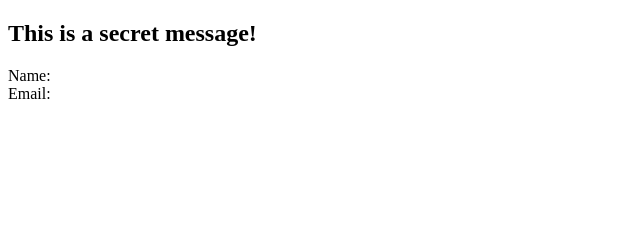
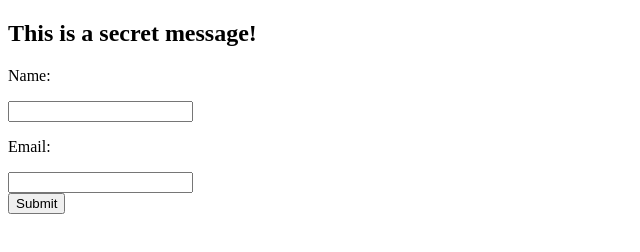
Before and after one commit to fullstack-decal-fa22/hw1-Buenobuen, a plain HTML site: page secret.html in a window 1280 px wide. Shown: the whole page, without its empty margins (0-640 px from the left). Drawn offline with Linux system fonts and the light colour scheme.

Commit message:
added secret page

```diff
--- a/secret.html
+++ b/secret.html
@@ -5,14 +5,14 @@
     </head>
     <body>
         <h2>This is a secret message!</h2>
-        <???>
-            <???>Name:</???>
-            <??? type="???" id="name">
+        <div>
+            <p>Name:</p>
+            <input type="text" id="name">
             <br>
-            <???>Email:</???>
-            <??? type="???" id="email">
+            <p>Email:</p>
+            <input type="text" id="email">
             <br>
-            <??? type="???">
-        </???>
+            <input type="submit">
+        </div>
     </body>
 </html>
```
